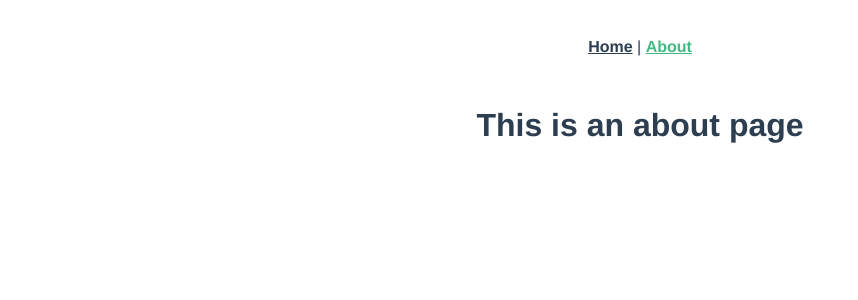
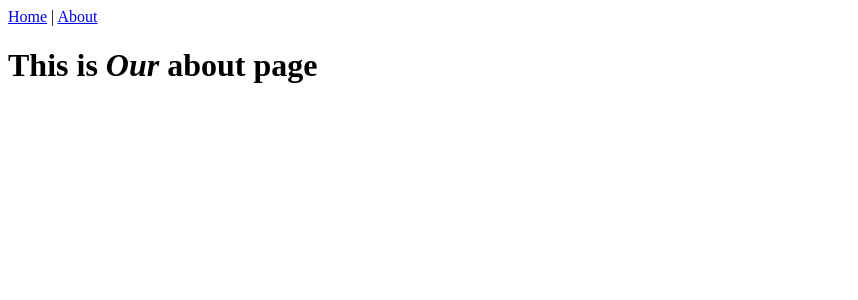
Before and after one commit to jewpaltz/2020Fall, a Vue app in the folder client/: page /about in a window 1280 px wide. Shown: the top 300 px of the page, without its empty margins (0-858 px from the left). Built offline with nearby package versions, Linux system fonts and the light colour scheme.

Commit message:
Cleared out placeholder vue code

```diff
--- a/client/src/App.vue
+++ b/client/src/App.vue
@@ -1,33 +1,21 @@
 <template>
   <div id="app">
-    <div id="nav">
-      <router-link to="/">Home</router-link> |
-      <router-link to="/about">About</router-link>
-    </div>
+    <Nav />
     <router-view/>
 
   </div>
 </template>
 
+<script>
+import Nav from "@/components/Nav";
+
+export default {
+    components: {
+        Nav
+    }
+}
+</script>
+
 <style lang="scss">
-#app {
-  font-family: Avenir, Helvetica, Arial, sans-serif;
-  -webkit-font-smoothing: antialiased;
-  -moz-osx-font-smoothing: grayscale;
-  text-align: center;
-  color: #2c3e50;
-}
 
-#nav {
-  padding: 30px;
-
-  a {
-    font-weight: bold;
-    color: #2c3e50;
-
-    &.router-link-exact-active {
-      color: #42b983;
-    }
-  }
-}
 </style>
--- a/client/src/components/HelloWorld.vue
+++ /dev/null
@@ -1,58 +0,0 @@
-<template>
-  <div class="hello">
-    <h1>{{ msg }}</h1>
-    <p>
-      For a guide and recipes on how to configure / customize this project,<br>
-      check out the
-      <a href="https://cli.vuejs.org" target="_blank" rel="noopener">vue-cli documentation</a>.
-    </p>
-    <h3>Installed CLI Plugins</h3>
-    <ul>
-      <li><a href="https://github.com/vuejs/vue-cli/tree/dev/packages/%40vue/cli-plugin-babel" target="_blank" rel="noopener">babel</a></li>
-      <li><a href="https://github.com/vuejs/vue-cli/tree/dev/packages/%40vue/cli-plugin-router" target="_blank" rel="noopener">router</a></li>
-    </ul>
-    <h3>Essential Links</h3>
-    <ul>
-      <li><a href="https://vuejs.org" target="_blank" rel="noopener">Core Docs</a></li>
-      <li><a href="https://forum.vuejs.org" target="_blank" rel="noopener">Forum</a></li>
-      <li><a href="https://chat.vuejs.org" target="_blank" rel="noopener">Community Chat</a></li>
-      <li><a href="https://twitter.com/vuejs" target="_blank" rel="noopener">Twitter</a></li>
-      <li><a href="https://news.vuejs.org" target="_blank" rel="noopener">News</a></li>
-    </ul>
-    <h3>Ecosystem</h3>
-    <ul>
-      <li><a href="https://router.vuejs.org" target="_blank" rel="noopener">vue-router</a></li>
-      <li><a href="https://vuex.vuejs.org" target="_blank" rel="noopener">vuex</a></li>
-      <li><a href="https://github.com/vuejs/vue-devtools#vue-devtools" target="_blank" rel="noopener">vue-devtools</a></li>
-      <li><a href="https://vue-loader.vuejs.org" target="_blank" rel="noopener">vue-loader</a></li>
-      <li><a href="https://github.com/vuejs/awesome-vue" target="_blank" rel="noopener">awesome-vue</a></li>
-    </ul>
-  </div>
-</template>
-
-<script>
-export default {
-  name: 'HelloWorld',
-  props: {
-    msg: String
-  }
-}
-</script>
-
-<!-- Add "scoped" attribute to limit CSS to this component only -->
-<style scoped lang="scss">
-h3 {
-  margin: 40px 0 0;
-}
-ul {
-  list-style-type: none;
-  padding: 0;
-}
-li {
-  display: inline-block;
-  margin: 0 10px;
-}
-a {
-  color: #42b983;
-}
-</style>
--- /dev/null
+++ b/client/src/components/Nav.vue
@@ -0,0 +1,17 @@
+<template>
+    <div id="nav">
+      <router-link to="/">Home</router-link> |
+      <router-link to="/about">About</router-link>
+    </div>
+
+</template>
+
+<script>
+export default {
+
+}
+</script>
+
+<style>
+
+</style>
--- a/client/src/views/About.vue
+++ b/client/src/views/About.vue
@@ -1,5 +1,5 @@
 <template>
   <div class="about">
-    <h1>This is an about page</h1>
+    <h1>This is <i>Our</i> about page</h1>
   </div>
 </template>
--- a/client/src/views/Home.vue
+++ b/client/src/views/Home.vue
@@ -1,18 +1,17 @@
 <template>
   <div class="home">
     <img alt="Vue logo" src="../assets/logo.png">
-    <HelloWorld msg="Welcome to Your Vue.js App"/>
+    <h1>Welcome to our home page</h1>
   </div>
 </template>
 
 <script>
 // @ is an alias to /src
-import HelloWorld from '@/components/HelloWorld.vue'
 
 export default {
   name: 'Home',
   components: {
-    HelloWorld
+
   }
 }
 </script>
```
Also changed, not shown: 1 other file (tests, documents, lock files or other folders).
